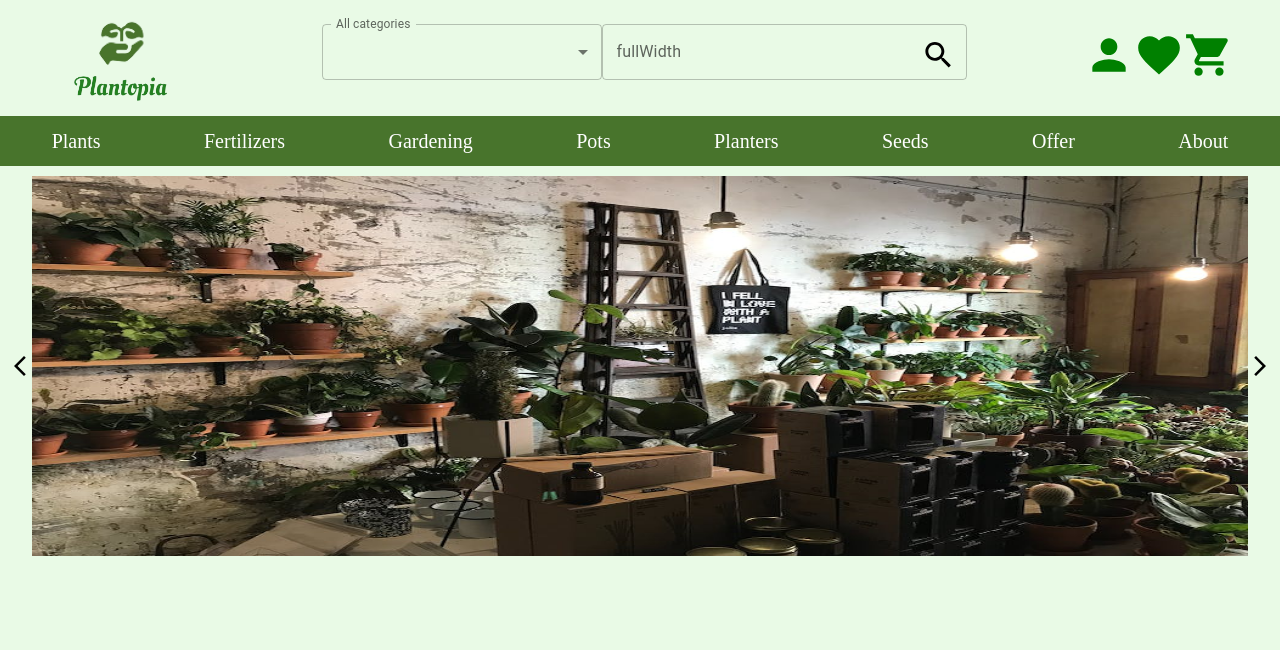
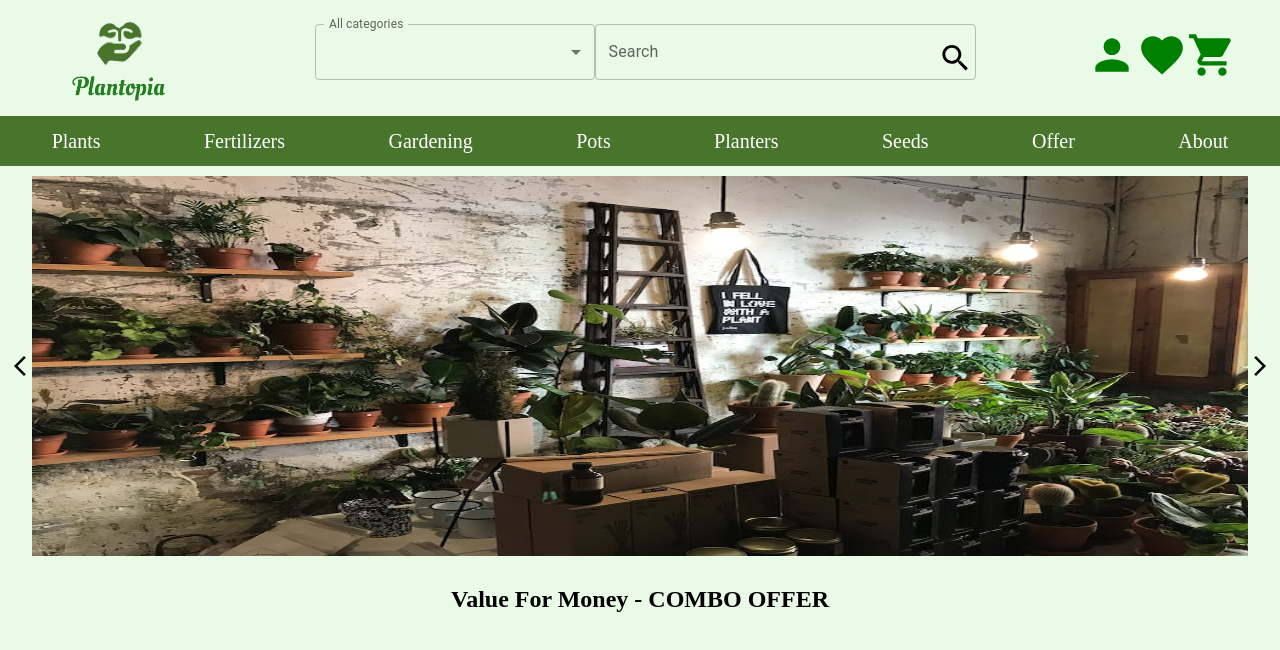
Before and after one commit to kushwahaPrashant24/Plantopiaaa, a React (Create React App) app in the folder plantopia-front/: page / in a window 1280 px wide. Shown: the top 650 px of the page. Built offline with nearby package versions, Linux system fonts and the light colour scheme.

Commit message:
added Offer section

```diff
--- /dev/null
+++ b/plantopia-front/src/Content/combo.jsx
@@ -0,0 +1,9 @@
+import React from "react";
+
+function Combo() {
+    return <div>
+        <h2><center>Value For Money - COMBO OFFER</center></h2>
+    </div>
+}
+
+export default Combo;
--- a/plantopia-front/src/Content/content.jsx
+++ b/plantopia-front/src/Content/content.jsx
@@ -1,8 +1,10 @@
 import React from "react";
 import Homepage from "./homepage";
+import Combo from "./combo";
 
 function  Content(){
     return <div><Homepage />
+    <Combo />
     </div>
 }
 
--- a/plantopia-front/src/Navbar/Navbar.css
+++ b/plantopia-front/src/Navbar/Navbar.css
@@ -30,6 +30,13 @@
   margin-top: 30px;
 }
 
+#btn-searchclick{
+  background-color:transparent;
+  border-color: transparent;
+  z-index: 1;
+
+}
+
   /*mainnav*/
 
 #mainnav{
--- a/plantopia-front/src/Navbar/Searchbar.jsx
+++ b/plantopia-front/src/Navbar/Searchbar.jsx
@@ -4,6 +4,19 @@ import TextField from '@mui/material/TextField';
 import SearchIcon from '@mui/icons-material/Search';
 
  function SearchBar() {
+
+  const [input, setInput] = React.useState("");
+
+  function HandleInput(event){
+    const TextInput = event.target.value;
+    setInput(TextInput);
+
+  }
+
+
+  function HandleClick(){
+    console.log("i got click");
+  }
 
   return (
     <div id="search">
@@ -19,11 +32,11 @@ import SearchIcon from '@mui/icons-material/Search';
       }}
     >
 
-      <TextField  fullWidth label="fullWidth" id="fullWidth" />
+      <TextField onChange={HandleInput} fullWidth label="Search" id="fullWidth" />
 
     </Box>
     <div id='btn-search'>
-    <SearchIcon style={{ height: '50px', width: '35px' }}/>
+    <button id='btn-searchclick' onClick={HandleClick}><SearchIcon  style={{ height: '50px', width: '35px' }}/></button>
     </div>
     </div>
   );
```
